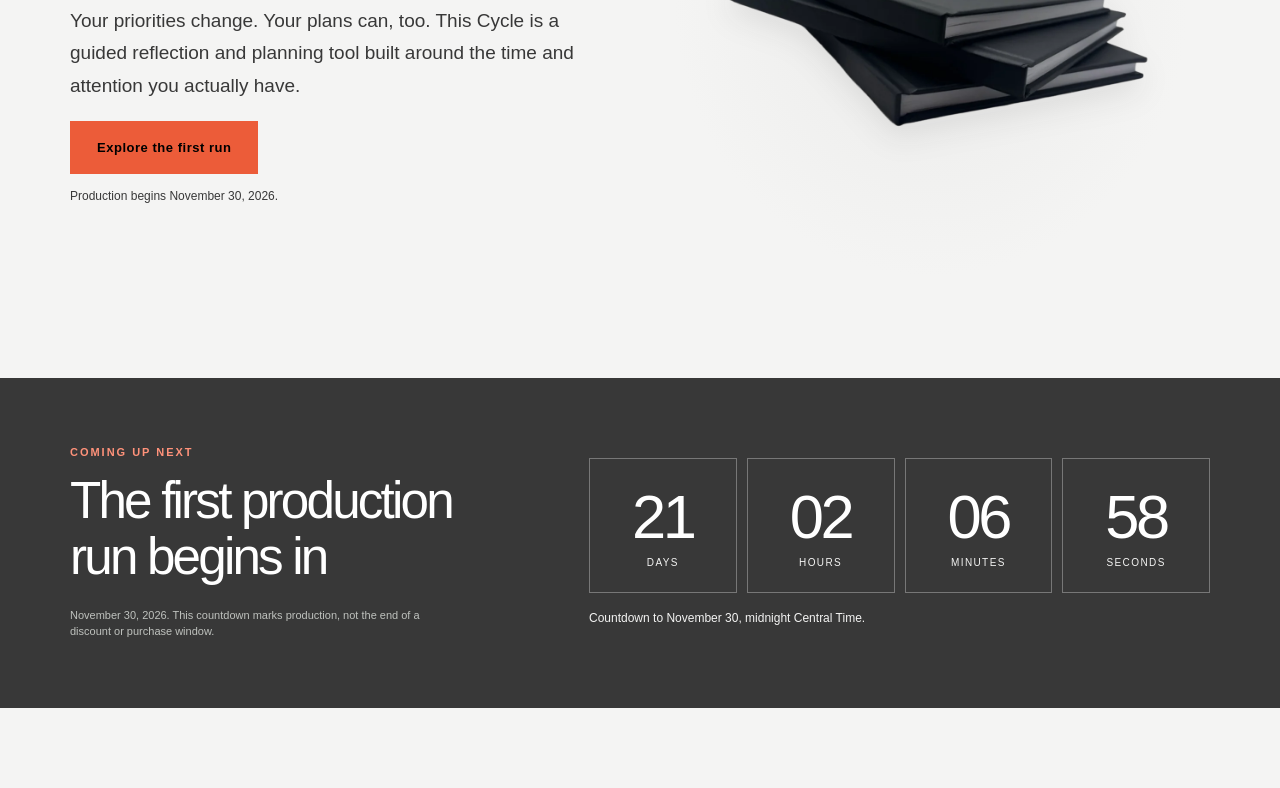
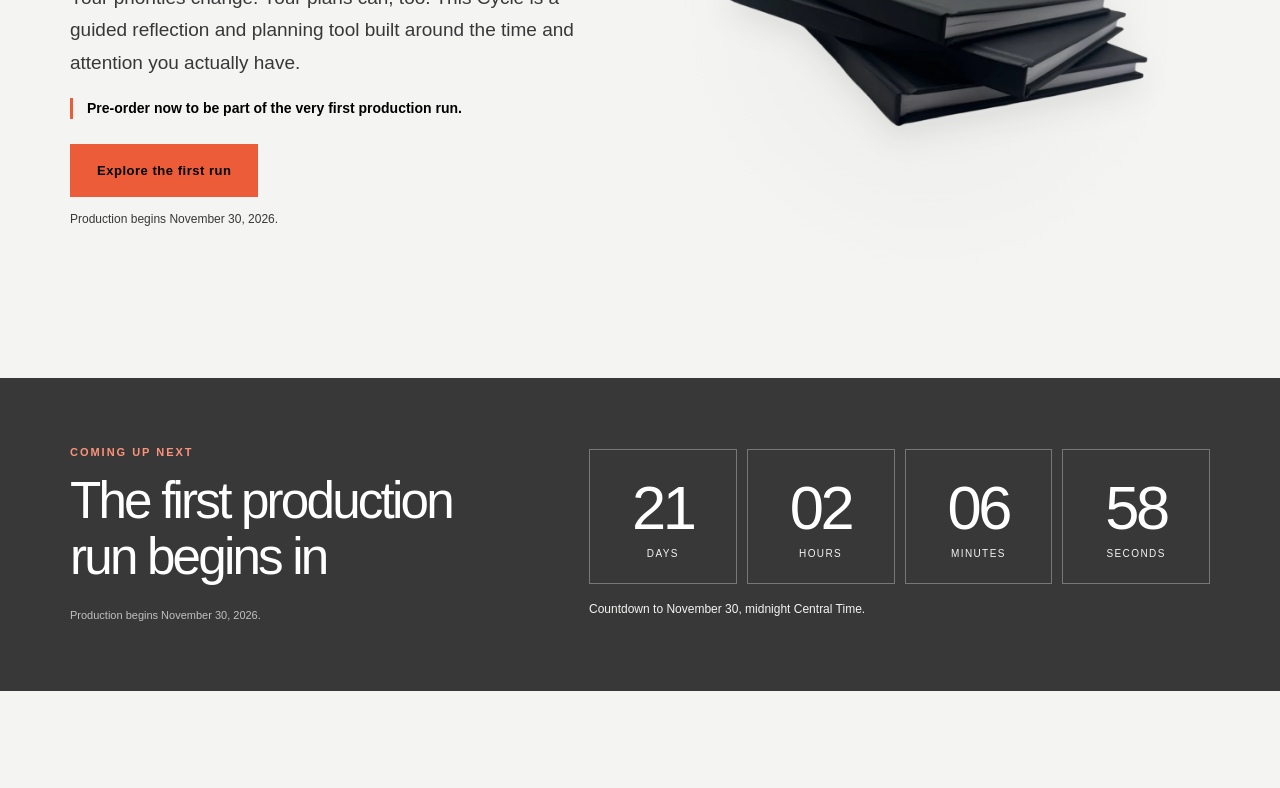
Before and after one commit to ThisCycle/this-cycle-presale, a plain HTML site: page index.html in a window 1280 px wide. Shown: the part 447-1235 px from the top of the page. Drawn offline with Linux system fonts and the light colour scheme.

Commit message:
Emphasize first production run and remove discount disclaimers

```diff
--- a/index.html
+++ b/index.html
@@ -50,7 +50,8 @@
     @media(max-width:820px){.hero,.launch-grid,.editorial,.detail-grid{grid-template-columns:1fr;gap:26px}.hero{padding-top:48px;padding-bottom:50px}.hero-image{min-height:350px;order:-1}.hero-image img{max-height:440px}.launch{padding:56px 0}.section{padding:65px 0}.detail{padding:65px 0}.product-image{min-height:320px}.features{grid-template-columns:1fr;gap:18px;margin-top:30px}}
     @media(max-width:440px){.wrap{width:calc(100% - 32px)}.nav{min-height:66px}.timer{gap:5px}.timebox{padding:18px 2px}.timebox strong{font-size:30px}.timebox span{font-size:8px}.hero-image{min-height:260px}h1{font-size:44px}}
     @media(prefers-reduced-motion:reduce){html{scroll-behavior:auto}}
-    .cta:focus-visible,.wordmark:focus-visible,a:focus-visible{outline:3px solid var(--accent);outline-offset:4px}
+  .first-run-note{margin:0 0 25px;padding-left:14px;border-left:3px solid var(--accent);font-size:14px;font-weight:600;line-height:1.5;color:var(--ink)}
+  .cta:focus-visible,.wordmark:focus-visible,a:focus-visible{outline:3px solid var(--accent);outline-offset:4px}
   </style>
 </head>
 <body>
@@ -60,14 +61,14 @@
     <div class="hero-copy">
       <div class="eyebrow">This Cycle / First production run</div>
       <h1 id="hero-title">A place to begin again.</h1>
-      <p class="lead">Your priorities change. Your plans can, too. This Cycle is a guided reflection and planning tool built around the time and attention you actually have.</p>
+      <p class="lead">Your priorities change. Your plans can, too. This Cycle is a guided reflection and planning tool built around the time and attention you actually have.</p><p class="first-run-note">Pre-order now to be part of the very first production run.</p>
       <a class="cta" href="#reserve">Explore the first run</a>
       <p class="under-cta">Production begins November 30, 2026.</p>
     </div>
     <div class="hero-image"><img src="assets/stacked-journals.webp" alt="Three black hardcover copies of This Cycle stacked with their page edges visible" width="1000" height="1200" fetchpriority="high"></div>
   </section>
   <section class="launch" aria-labelledby="count-title"><div class="wrap launch-grid">
-    <div><div class="eyebrow">Coming up next</div><h2 id="count-title">The first production run begins in</h2><p class="production-disclaimer">November 30, 2026. This countdown marks production, not the end of a discount or purchase window.</p></div>
+    <div><div class="eyebrow">Coming up next</div><h2 id="count-title">The first production run begins in</h2><p class="production-disclaimer">Production begins November 30, 2026.</p></div>
     <div><div class="timer" role="timer" aria-label="Time until production begins"><div class="timebox"><strong id="days">--</strong><span>DAYS</span></div><div class="timebox"><strong id="hours">--</strong><span>HOURS</span></div><div class="timebox"><strong id="minutes">--</strong><span>MINUTES</span></div><div class="timebox"><strong id="seconds">--</strong><span>SECONDS</span></div></div><p class="launch-note" id="launch-note">Countdown to November 30, midnight Central Time.</p></div>
   </div></section>
   <section class="section wrap" id="the-book">
@@ -93,7 +94,7 @@
   </section>
   <section class="detail" id="reserve" aria-labelledby="reserve-title"><div class="wrap detail-grid">
     <div><img src="assets/journals-table.webp" alt="An open This Cycle journal beside two closed hardcover copies on a wooden table" loading="lazy" width="1000" height="1300"></div>
-    <div><div class="eyebrow">First production run</div><h2 id="reserve-title">Your next cycle starts here.</h2><div class="price">$49.99</div><p>One hardcover copy of This Cycle. The price is our regular retail price, not a temporary discount.</p>
+    <div><div class="eyebrow">Be part of the first run</div><h2 id="reserve-title">Be there from the beginning.</h2><div class="price">$49.99</div><p>Pre-order your hardcover copy from the first production run of This Cycle. Be among the first to own it.</p>
       <div class="specs"><div class="spec"><span>Format</span><span>Black hardcover</span></div><div class="spec"><span>Pages</span><span>120 total, including instructions</span></div><div class="spec"><span>Inside</span><span>Guided planning and reflection</span></div><div class="spec"><span>Schedule</span><span>Undated, flexible cycles</span></div><div class="spec"><span>Production</span><span>Begins November 30, 2026</span></div></div>
       <a id="checkout" class="cta" aria-disabled="true" role="button" tabindex="-1">Checkout coming soon</a>
       <p class="under-cta" id="checkout-note">Payment isn't available yet. We'll enable ordering after checkout is verified and shipping details are finalized.</p>
```
